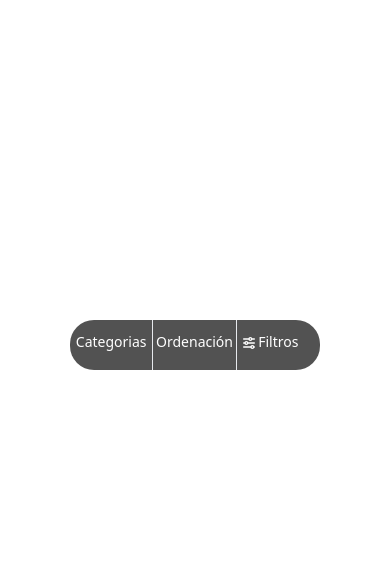
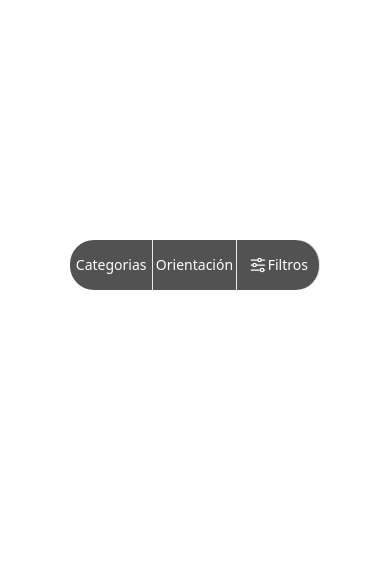
Before and after one commit to Edscon/Vivac, a Django app: a page that uses core/templates/core/base.html in a window 390 px wide. Shown: the part 458-1027 px from the top of the page. Run offline with Django 4.2, Linux system fonts and the light colour scheme; data comes from the database, SQL or seed files in the repository; both versions use the stored data as it was after the commit; some libraries are stand-ins or nearby versions.

Commit message:
First commit

```diff
--- a/core/templates/core/base.html
+++ b/core/templates/core/base.html
@@ -1,5 +1,14 @@
 <!DOCTYPE html>
 {% load static %}
+
+<style>
+    html, body {
+        overflow-x: hidden;
+    }
+    body {
+    position: relative
+    }
+</style>
 
 <html lang="es">
     <head class="h-0">
--- /dev/null
+++ b/core/templates/core/partials/menus_shop.html
@@ -0,0 +1,107 @@
+<div class="menu-categorys-mobile invisible fixed z-[99999] top-0 left h-full">
+
+    <div class="w-screen h-full bg-gray-100 opacity-60 z-0" onclick="menu_categorys_mobile()"></div>
+
+    <div
+        class="menu-categorys-mobile-l w-[80%] min-[360px]:min-w-[300px] min-[440px]:w-[50%] h-full absolute flex z-10 top-0 right-0 border-l">
+
+        <div class="bg-white h-full w-full">
+            <button type="button" title="menu-movile-logo" class="absolute right-5 top-5"
+                onclick="menu_categorys_mobile()">
+                <svg class="h-6 w-6" fill="none" viewBox="0 0 24 24" stroke="currentColor">
+                    <path stroke-linecap="round" stroke-linejoin="round" stroke-width="1.5" d="M6 18L18 6M6 6l12 12" />
+                </svg>
+            </button>
+
+            <div class="mt-14 text-gray-800 overflow-auto h-full relative">
+
+                <span class="block px-6 py-3 border-b-[0.1px] border-black flex text-[18px]">Categorías</span>
+
+                <ul class="space-y-1 px-8 mt-4">
+                    <li><a href="{% url 'shop' %}" class="{% if not active_category %}text-green-600 font-semibold {% else %}text-gray-700 font-semibold {% endif %}">Todas las categorías</a></li>
+                    {% for category in categories %}
+                    <li><a href="{% url 'shop' %}?category={{ category.slug }}" class="{% if category.slug == active_category %}text-green-600 font-semibold {% else %}text-gray-800 {% endif %}">{{category.nombre}}</a></li>
+                    {% endfor %}
+                </ul>
+            </div>
+
+        </div>
+    </div>
+</div>
+<div class="menu-orden-mobile invisible fixed z-[99999] top-0 left h-full">
+
+    <div class="w-screen h-full bg-gray-100 opacity-60 z-0" onclick="menu_orden_mobile()"></div>
+
+    <div
+        class="menu-orden-mobile-l w-[80%] min-[360px]:min-w-[300px] min-[440px]:w-[50%] h-full absolute flex z-10 top-0 right-0 border-l">
+
+        <div class="bg-white h-full w-full">
+            <button type="button" title="menu-movile-logo" class="absolute right-5 top-5"
+                onclick="menu_orden_mobile()">
+                <svg class="h-6 w-6" fill="none" viewBox="0 0 24 24" stroke="currentColor">
+                    <path stroke-linecap="round" stroke-linejoin="round" stroke-width="1.5" d="M6 18L18 6M6 6l12 12" />
+                </svg>
+            </button>
+
+            <div class="mt-14 text-gray-800 overflow-auto h-full relative">
+
+                <span class="block px-6 py-3 border-b-[0.1px] border-black flex text-[18px]">Filtros</span>
+
+                <div class="space-y-1 mt-4 px-3 text-sm order2">
+                    <div class="">Ordenación</div>
+                    <div class="flex flex-wrap text-black">
+                        <button value="sort_popular" class="w-[47%] xl:w-[48%] h-[40px] border border-gray-400 rounded grid hover:border-neutral-800 cursor-pointer mt-[4px] mx-[2px]">
+                            <p class="place-self-center">Más popular</p>
+                        </button>
+                        <button value="sort_price_asc" class="w-[47%] xl:w-[48%] h-[40px] border border-gray-400  rounded grid hover:border-neutral-800 cursor-pointer mt-[4px] mx-[2px]">
+                            <p class="place-self-center">Más barato</p>
+                        </button>
+                        <button value="sort_price_desc" class="w-[47%] xl:w-[48%] h-[40px] border border-gray-400  rounded grid hover:border-neutral-800 cursor-pointer mt-[4px] mx-[2px]">
+                            <p class="place-self-center">Mayor precio</p>
+                        </button>
+                    </div>
+                </div>
+            </div>
+
+        </div>
+    </div>
+</div>
+<div class="menu-filtro-mobile invisible fixed z-[99999] top-0 left h-full">
+
+    <div class="w-screen h-full bg-gray-100 opacity-60 z-0" onclick="menu_filtro_mobile()"></div>
+
+    <div
+        class="menu-filtro-mobile-l w-[80%] min-[360px]:min-w-[300px] min-[440px]:w-[50%] h-full absolute flex z-10 top-0 right-0 border-l">
+
+        <div class="bg-white h-full w-full">
+            <button type="button" title="menu-movile-logo" class="absolute right-5 top-5"
+                onclick="menu_filtro_mobile()">
+                <svg class="h-6 w-6" fill="none" viewBox="0 0 24 24" stroke="currentColor">
+                    <path stroke-linecap="round" stroke-linejoin="round" stroke-width="1.5" d="M6 18L18 6M6 6l12 12" />
+                </svg>
+            </button>
+
+            <div class="mt-14 text-gray-800 overflow-auto h-full relative">
+
+                <span class="block px-6 py-3 border-b-[0.1px] border-black flex text-[18px]">Filtros</span>
+
+                <div class="text-gray-800 text-sm mt-4 px-5">
+                    <div class="text-base font-semibold">Precio</div>
+                    <div class="range-input mt-3 w-full relative mb-10">
+                        <div class="absolute top-0 w-full h-[10px] bg-neutral-200 border border-gray-400 rounded"></div>
+                        <input class="w-full slider-range absolute top-0" type="range" name="rangemin" value="{{min_max_price.precio__min}}" id="rangemin" min="{{min_max_price.precio__min}}" max="{{min_max_price.precio__max}}">
+                        <input class="w-full slider-range absolute top-0" type="range" name="rangemax" value="{{min_max_price.precio__max}}" id="rangemax" min="{{min_max_price.precio__min}}" max="{{min_max_price.precio__max}}">
+
+                        <div class="flex flex-wrap absolute -top-2 w-full">
+                            <div id="range-prices" class="flex flex-wrap absolute top-8 w-full text-center text-gray-800 font-semibold justify-center" >
+                                {{min_max_price.precio__min}},00€ - {{min_max_price.precio__max}},00€
+                            </div>
+                        </div>
+
+                    </div>
+                </div>
+            </div>
+
+        </div>
+    </div>
+</div>
--- a/core/templates/core/shop.html
+++ b/core/templates/core/shop.html
@@ -6,16 +6,28 @@
 
 {% load static %}
 
-<div class="fixed z-20 w-full grid place-content-center block lg:hidden bottom-4">
-    <div class="mx-auto w-[250px] md:w-[300px] h-[50px] flex text-white text-sm" >
-        <p class="w-1/3 h-full border-r justify-center flex py-3 rounded-l-3xl bg-neutral-700 opacity-90 hover:opacity-100">Categorias</p>
-        <p class="w-1/3 h-full border-r justify-center flex py-3 bg-neutral-700 opacity-90 hover:opacity-100">Ordenación</p>
-        <p class="w-1/3 h-full justify-center flex py-3 relative rounded-r-3xl bg-neutral-700 opacity-90 hover:opacity-100">
-            <svg class="h-4 w-4 text-white absolute left-1 md:left-3 top-[15px]"  width="24" height="24" viewBox="0 0 24 24" stroke-width="2" stroke="currentColor" fill="none" stroke-linecap="round" stroke-linejoin="round">  <path stroke="none" d="M0 0h24v24H0z"/>  <circle cx="14" cy="6" r="2" />  <line x1="4" y1="6" x2="12" y2="6" />  <line x1="16" y1="6" x2="20" y2="6" />  <circle cx="8" cy="12" r="2" />  <line x1="4" y1="12" x2="6" y2="12" />  <line x1="10" y1="12" x2="20" y2="12" />  <circle cx="17" cy="18" r="2" />  <line x1="4" y1="18" x2="15" y2="18" />  <line x1="19" y1="18" x2="20" y2="18" /></svg>
-            Filtros
-        </p>
+<div class="fixed z-30 w-full grid place-content-center block lg:hidden bottom-24">
+    <div class="mx-auto w-[250px] md:w-[300px] h-[50px] flex text-white text-sm inline-block relative" >
+        <div onclick="menu_categorys_mobile()" class="w-1/3 bg-neutral-700 border-r rounded-l-3xl opacity-90 hover:opacity-100 relative">
+            <p class="absolute m-0 top-[50%] left-[50%] translate-x-[-50%] translate-y-[-50%]">Categorias</p>
+        </div>
+        <div onclick="menu_orden_mobile()" class="w-1/3 bg-neutral-700 border-r opacity-90 hover:opacity-100 relative">
+            <p class="absolute m-0 top-[50%] left-[50%] translate-x-[-50%] translate-y-[-50%]">Orientación</p>
+        </div>
+        <div onclick="menu_filtro_mobile()" class="w-1/3 bg-neutral-700 border-r rounded-r-3xl opacity-90 hover:opacity-100 relative">
+            <div class="absolute m-0 top-[50%] left-[50%] translate-x-[-50%] translate-y-[-50%]">
+                <div class="flex">
+                    <div class="relative"><svg class="h-5 w-5 text-white"  width="24" height="24" viewBox="0 0 24 24" stroke-width="1.5" stroke="currentColor" fill="none" stroke-linecap="round" stroke-linejoin="round">  <path stroke="none" d="M0 0h24v24H0z"/>  <circle cx="14" cy="6" r="2" />  <line x1="4" y1="6" x2="12" y2="6" />  <line x1="16" y1="6" x2="20" y2="6" />  <circle cx="8" cy="12" r="2" />  <line x1="4" y1="12" x2="6" y2="12" />  <line x1="10" y1="12" x2="20" y2="12" />  <circle cx="17" cy="18" r="2" />  <line x1="4" y1="18" x2="15" y2="18" />  <line x1="19" y1="18" x2="20" y2="18" /></svg>
+                    </div>
+                    <div>Filtros</div>
+                </div>
+            </div>
+        </div>
     </div>
 </div>
+
+{% include 'core/partials/menus_shop.html' %}
+
 <div class="max-w-screen-md lg:max-w-screen-lg xl:max-w-screen-xl mx-auto overflow-hidden max-[1300px]:-mt-6 -mt-2 mb-2 relative">
 
 
@@ -31,7 +43,7 @@
         <div class="hidden lg:block w-[20%] border-r pr-10">
 
             <ul class="space-y-2 text-sm mt-4">
-                <li><a href="{% url 'shop' %}" class="{% if not active_category %}text-green-600 font-semibold {% else %}text-gray-700 font-semibold {% endif %}">Todas las categorias</a></li>
+                <li><a href="{% url 'shop' %}" class="{% if not active_category %}text-green-600 font-semibold {% else %}text-gray-700 font-semibold {% endif %}">Todas las categorías</a></li>
                 {% for category in categories %}
                 <li><a href="{% url 'shop' %}?category={{ category.slug }}" class="{% if category.slug == active_category %}text-green-600 font-semibold {% else %}text-gray-800 {% endif %}">{{category.nombre}}</a></li>
                 {% endfor %}
@@ -56,22 +68,22 @@
                 <div class="sexo flex flex-wrap text-xs mt-3 text-center">
                     {% for s in sexo_list %}
                     {% if s == 'hombre' %}
-                    <button value="hombre" class="w-[48%] h-[35px] border-[0.5px] rounded grid hover:border-neutral-800 cursor-pointer mt-[4px] mx-[2px]">
+                    <button value="hombre" class="w-[47%] xl:w-[48%] h-[35px] border-[0.5px] rounded grid hover:border-neutral-800 cursor-pointer mt-[4px] mx-[2px]">
                         <p class="place-self-center">Hombre</p>
                     </button>
                     {% endif %}
                     {% if s == 'mujer' %}
-                    <button value="mujer" class="w-[48%] h-[35px] border-[0.5px] rounded grid hover:border-neutral-800 cursor-pointer mt-[4px] mx-[2px]">
+                    <button value="mujer" class="w-[47%] xl:w-[48%] h-[35px] border-[0.5px] rounded grid hover:border-neutral-800 cursor-pointer mt-[4px] mx-[2px]">
                         <p class="place-self-center">Mujer</p>
                     </button>
                     {% endif %}
                     {% if s == 'nino' %}
-                    <button value="nino" class="w-[48%] h-[35px] border-[0.5px] rounded grid hover:border-neutral-800 cursor-pointer mt-[4px] mx-[2px]">
+                    <button value="nino" class="w-[47%] xl:w-[48%] h-[35px] border-[0.5px] rounded grid hover:border-neutral-800 cursor-pointer mt-[4px] mx-[2px]">
                         <p class="place-self-center">Niño</p>
                     </button>
                     {% endif %}
                     {% if s == 'nina' %}
-                    <button value="nina" class="w-[48%] h-[35px] border-[0.5px] rounded grid hover:border-neutral-800 cursor-pointer mt-[4px] mx-[2px]">
+                    <button value="nina" class="w-[47%] xl:w-[48%] h-[35px] border-[0.5px] rounded grid hover:border-neutral-800 cursor-pointer mt-[4px] mx-[2px]">
                         <p class="place-self-center">Niña</p>
                     </button>
                     {% endif %}
@@ -197,18 +209,19 @@
             <div class="product_card flex flex-wrap w-full text-black">
                 {% for product in products %}
                 <div onclick="window.location=`{% url 'product' product.slug %}`" onmouseleave="hover_card_leave('{{product.id}}')" onmouseover="hover_card('{{product.id}}')" class=" w-1/2 md:w-1/3 pt-5 md:hover:shadow-[1px_1px_8px_rgba(0,0,0,0.1)] transition-shadow duration-200 border-b border-gray-300 relative cursor-pointer">
-                    <img src="{{product.image}}" class="w-full rounded-xl px-6 mb-28 md:mb-[150px]">
-                    <div class="text-sm absolute bottom-2 w-full">
-                        <div id="card-{{product.id}}-text" class="w-full transition-shadow duration-200">
+                    <img src="{{product.image}}" class="z-10 px-0 md:px-3 w-full mb-28 md:mb-[120px] mt-5 md:mt-0">
+                    <div class="z-20 text-sm absolute bottom-2 w-full">
+                        <div id="card-{{product.id}}-text" class="w-full transition-shadow duration-200 mt-1">
                             {% if product.get_descuento > 0 %}
-                            <div class="flex px-6 mt-1">
+                            <div class="flex md:px-5 bg-white mx-1">
                                 <p class="bg-green-700 py-[1px] px-[4px] text-white text-[11px] rounded ">- {{product.get_descuento}}%</p>
                             </div>
                             {% else %}
-                            <div class="text-[11px] px-6 py-[1px] mt-1">NEW</div>
+                            <div class="text-[11px] md:px-5 bg-white mx-1 py-[1px]">NEW</div>
                             {% endif %}
                         </div>
-                        <div class="px-6">
+                        <div  id="card-{{product.id}}-h" class="bg-white"></div>
+                        <div class="md:px-5 bg-white mx-1">
                             <div class="pt-3 flex items-center justify-between">
                                 <p class="line-clamp-2 md:line-clamp-1 leading-[16px] h-[33px] md:h-[17px]">{{ product.nombre }}</p>
                             </div>
--- a/core/views.py
+++ b/core/views.py
@@ -154,6 +154,15 @@ def shop(request):
 
     #----------------------------------------------------------------
     '''BRANDS'''
+    brands = products.values('marca')
+    temp = []
+    for i in brands:
+        temp.append(i['marca'])
+    temp = set(temp)
+    brands = []
+    for i in temp:
+        brands.append(get_object_or_404(Marca,id=i))
+
     selecciones_ma = []
 
     ma = request.GET.get('ma','')
@@ -268,18 +277,6 @@ def shop(request):
 
 
 
-    '''BRANDS'''
-
-    brands = products.values('marca')
-    temp = []
-    for i in brands:
-        temp.append(i['marca'])
-    temp = set(temp)
-    brands = []
-    for i in temp:
-        brands.append(get_object_or_404(Marca,id=i))
-
-
     context = {
         'products': products,
         'categories': categories,
--- a/product/templates/product/partials/menu_tallas_mobile.html
+++ b/product/templates/product/partials/menu_tallas_mobile.html
@@ -41,5 +41,3 @@
     </div>
 
 </div>
-</div>
-</div>
```
Also changed, not shown: core/templates/core/partials/scripts.html (+77 -3 lines), db.sqlite3, media/uploads/images/hk-1123157-bce_001.png (deleted), media/uploads/images/hoka_5_1-P.png (added).
